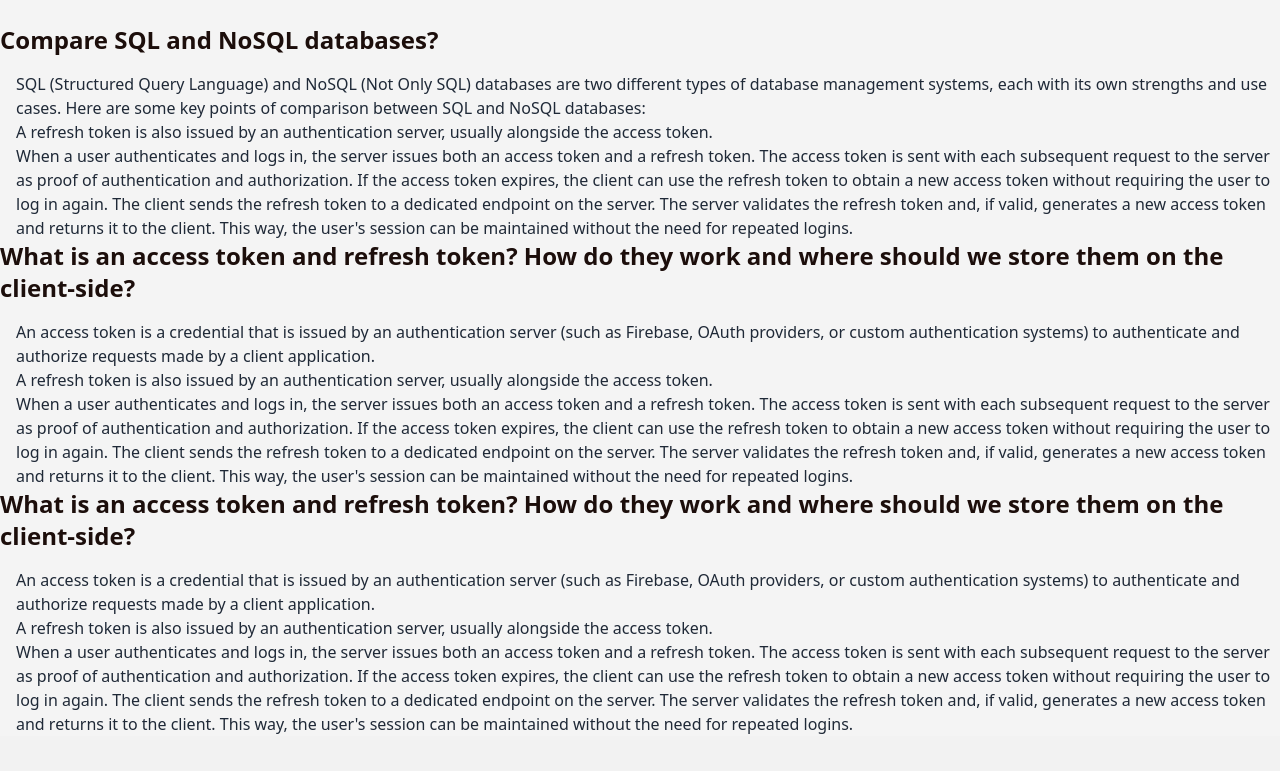
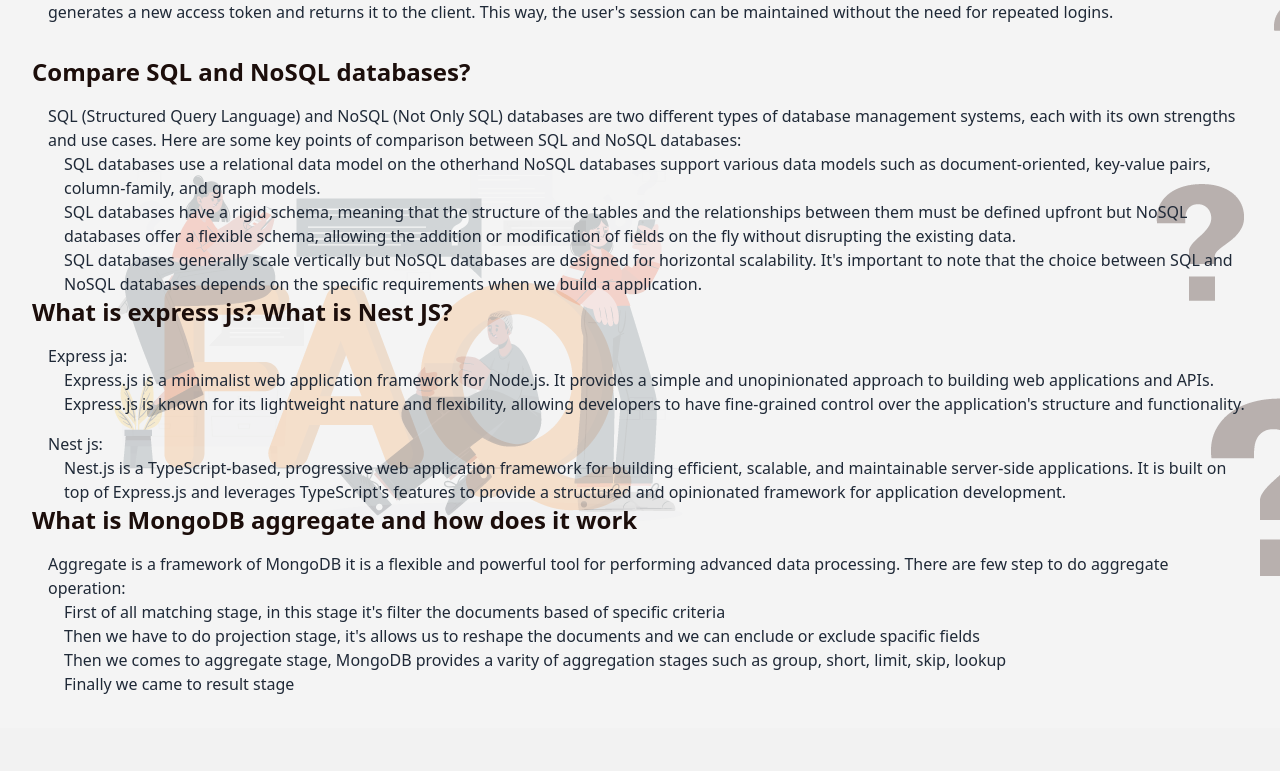
Before and after one commit to Robbani572/bhroom-toy-shop-client, a React (Vite) app: page /blogs in a window 1280 px wide. Shown: the part 331-1102 px from the top of the page. Built offline with nearby package versions, Linux system fonts and the light colour scheme; no server answers.

Commit message:
blog page added

```diff
--- a/src/Routes/Routes.jsx
+++ b/src/Routes/Routes.jsx
@@ -25,7 +25,7 @@
             {
                 path: "alltoys",
                 element: <AllToys></AllToys>,
-                loader: () => fetch(`https://bhroom-toy-shop-server.vercel.app/products`)
+                loader: () => fetch(`https://bhroom-toy-shop-server-robbani572.vercel.app/products`)
             },
             {
                 path: "addtoys",
@@ -34,7 +34,7 @@
             {
                 path: "update/:id",
                 element: <PrivetRoute><UpdateToy></UpdateToy></PrivetRoute>,
-                loader: ({params}) => fetch(`https://bhroom-toy-shop-server.vercel.app/products/${params.id}`)
+                loader: ({params}) => fetch(`https://bhroom-toy-shop-server-robbani572.vercel.app/products/${params.id}`)
 
             },
             {
@@ -44,7 +44,7 @@
             {
                 path: "details/:id",
                 element: <PrivetRoute><CardDetails></CardDetails></PrivetRoute>,
-                loader: ({params}) => fetch(`https://bhroom-toy-shop-server.vercel.app/products/${params.id}`)
+                loader: ({params}) => fetch(`https://bhroom-toy-shop-server-robbani572.vercel.app/products/${params.id}`)
             },
             {
                 path: "login",
--- a/src/index.css
+++ b/src/index.css
@@ -17,3 +17,7 @@
 .register-bg{
     background-image: url(./assets//images/bg2.png);
 }
+
+.blogs-bg{
+    background-image: url(./assets/images/bg4.png);
+}
--- a/src/pages/AddToys/AddToys.jsx
+++ b/src/pages/AddToys/AddToys.jsx
@@ -40,7 +40,7 @@
         console.log(newToy)
 
         //send to server
-        fetch("http://localhost:5444/products", {
+        fetch("https://bhroom-toy-shop-server-robbani572.vercel.app/products", {
             method: "POST",
             headers: {
                 "content-type": "application/json"
--- a/src/pages/Blogs/Blogs.jsx
+++ b/src/pages/Blogs/Blogs.jsx
@@ -2,7 +2,8 @@
 
 const Blogs = () => {
     return (
-        <div className="min-h-screen flex items-center max-w-7xl container mx-auto justify-center">
+        <div className="min-h-screen blogs-bg">
+            <div className="flex items-center max-w-7xl container mx-auto justify-center p-8">
                 <div>
                     <div>
                         <h3 className="text-2xl font-bold text-[#1C0E0B]">What is an access token and refresh token? How do they work and where should we store them on the client-side?</h3>
@@ -16,24 +17,33 @@
                         <h3 className="text-2xl font-bold text-[#1C0E0B]">Compare SQL and NoSQL databases?</h3>
                         <div className="pl-4 pt-4">
                             <p>SQL (Structured Query Language) and NoSQL (Not Only SQL) databases are two different types of database management systems, each with its own strengths and use cases. Here are some key points of comparison between SQL and NoSQL databases:</p>
-                        <p>A refresh token is also issued by an authentication server, usually alongside the access token. </p>
-                        <p>When a user authenticates and logs in, the server issues both an access token and a refresh token. The access token is sent with each subsequent request to the server as proof of authentication and authorization. If the access token expires, the client can use the refresh token to obtain a new access token without requiring the user to log in again. The client sends the refresh token to a dedicated endpoint on the server. The server validates the refresh token and, if valid, generates a new access token and returns it to the client. This way, the user's session can be maintained without the need for repeated logins.</p>
+                            <ul className="pl-4">
+                                <li>SQL databases use a relational data model on the otherhand NoSQL databases support various data models such as document-oriented, key-value pairs, column-family, and graph models.</li>
+                                <li>SQL databases have a rigid schema, meaning that the structure of the tables and the relationships between them must be defined upfront but NoSQL databases offer a flexible schema, allowing the addition or modification of fields on the fly without disrupting the existing data.</li>
+                                <li>SQL databases generally scale vertically but NoSQL databases are designed for horizontal scalability. It's important to note that the choice between SQL and NoSQL databases depends on the specific requirements when we build a application.</li>
+                            </ul>
                         </div>
                     </div>
                     <div>
-                    <h3 className="text-2xl font-bold text-[#1C0E0B]">What is an access token and refresh token? How do they work and where should we store them on the client-side?</h3>
+                        <h3 className="text-2xl font-bold text-[#1C0E0B]">What is express js? What is Nest JS?</h3>
                         <div className="pl-4 pt-4">
-                        <p>An access token is a credential that is issued by an authentication server (such as Firebase, OAuth providers, or custom authentication systems) to authenticate and authorize requests made by a client application.</p>
-                        <p>A refresh token is also issued by an authentication server, usually alongside the access token. </p>
-                        <p>When a user authenticates and logs in, the server issues both an access token and a refresh token. The access token is sent with each subsequent request to the server as proof of authentication and authorization. If the access token expires, the client can use the refresh token to obtain a new access token without requiring the user to log in again. The client sends the refresh token to a dedicated endpoint on the server. The server validates the refresh token and, if valid, generates a new access token and returns it to the client. This way, the user's session can be maintained without the need for repeated logins.</p>
+                            <p>Express ja:</p>
+                            <p className="pl-4">Express.js is a minimalist web application framework for Node.js. It provides a simple and unopinionated approach to building web applications and APIs. Express.js is known for its lightweight nature and flexibility, allowing developers to have fine-grained control over the application's structure and functionality.</p>
+                            <p className="mt-4">Nest js:</p>
+                            <p className="pl-4">Nest.js is a TypeScript-based, progressive web application framework for building efficient, scalable, and maintainable server-side applications. It is built on top of Express.js and leverages TypeScript's features to provide a structured and opinionated framework for application development.</p>
                         </div>
                     </div>
                     <div>
-                    <h3 className="text-2xl font-bold text-[#1C0E0B]">What is an access token and refresh token? How do they work and where should we store them on the client-side?</h3>
+                        <h3 className="text-2xl font-bold text-[#1C0E0B]">What is MongoDB aggregate and how does it work</h3>
                         <div className="pl-4 pt-4">
-                        <p>An access token is a credential that is issued by an authentication server (such as Firebase, OAuth providers, or custom authentication systems) to authenticate and authorize requests made by a client application.</p>
-                        <p>A refresh token is also issued by an authentication server, usually alongside the access token. </p>
-                        <p>When a user authenticates and logs in, the server issues both an access token and a refresh token. The access token is sent with each subsequent request to the server as proof of authentication and authorization. If the access token expires, the client can use the refresh token to obtain a new access token without requiring the user to log in again. The client sends the refresh token to a dedicated endpoint on the server. The server validates the refresh token and, if valid, generates a new access token and returns it to the client. This way, the user's session can be maintained without the need for repeated logins.</p>
+                            <p>Aggregate is a framework of MongoDB it is a flexible and powerful tool for performing advanced data processing. There are few step to do aggregate operation:</p>
+                            <ul className="pl-4">
+                                <li>First of all matching stage, in this stage it's filter the documents based of specific criteria</li>
+                                <li>Then we have to do projection stage, it's allows us to reshape the documents and we can enclude or exclude spacific fields</li>
+                                <li>Then we comes to aggregate stage, MongoDB provides a varity of aggregation stages such as group, short, limit, skip, lookup</li>
+                                <li>Finally we came to result stage</li>
+                            </ul>
+                        </div>
                     </div>
                 </div>
             </div>
--- a/src/pages/Home/Shop/Shop.jsx
+++ b/src/pages/Home/Shop/Shop.jsx
@@ -8,7 +8,7 @@
     const [toys, setToys] = useState([]);
 
     useEffect(() => {
-        fetch('https://bhroom-toy-shop-server.vercel.app/products')
+        fetch('https://bhroom-toy-shop-server-robbani572.vercel.app/products')
             .then(res => res.json())
             .then(data => setToys(data))
     }, [])
--- a/src/pages/Shared/NavBar/NavBar.jsx
+++ b/src/pages/Shared/NavBar/NavBar.jsx
@@ -12,7 +12,7 @@
     const handleLogOut = () => {
         logOut()
         .then(() => {
-            localStorage.removeItem('token')
+
         })
         .catch(error => console.log(error))
     }
--- a/src/pages/UpdateToy/UpdateToy.jsx
+++ b/src/pages/UpdateToy/UpdateToy.jsx
@@ -43,7 +43,7 @@
         console.log(newToy)
 
         //send to server
-        fetch(`http://localhost:5444/products/${_id}`, {
+        fetch(`https://bhroom-toy-shop-server-robbani572.vercel.app/products/${_id}`, {
             method: "PUT",
             headers: {
                 "content-type": "application/json"
```
Also changed, not shown: src/pages/AllToys/AllToys.jsx (+27 -4 lines), src/pages/Athenticate/Login/Login.jsx (+1 -16 lines), src/pages/MyToys/MyToys.jsx (+3 -4 lines), src/provider/AuthProvider/AuthProvider.jsx (+22 -1 lines), src/assets/images/bg4.png (added). Lines whose indentation alone changed are shown as unchanged.
